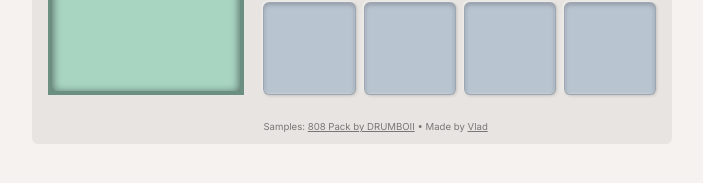
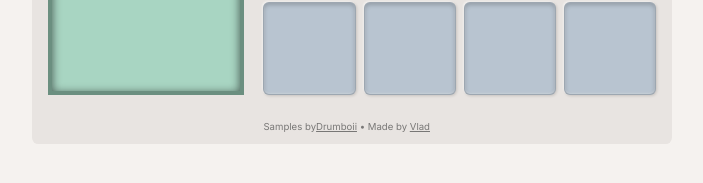
Before and after one commit to vladmdgolam/sample, a Next.js app: page / in a window 1280 px wide. Shown: the part 485-668 px from the top of the page, without its empty margins (288-991 px from the left). Built offline with nearby package versions, Linux system fonts and the light colour scheme.

Commit message:
fix: update sample credits text for clarity

```diff
--- a/components/PadGrid.tsx
+++ b/components/PadGrid.tsx
@@ -299,12 +299,12 @@ export const PadGrid: React.FC<PadGridProps> = ({ padKeys, keyToPadMapping, isDa
         {/* Credits */}
         <div className="hidden md:block" /> {/* Spacer for first column */}
         <div className="text-center md:text-left text-[2.5vw] md:text-[0.75vw] text-[var(--c-text-dark)] opacity-70 pt-[2vw] md:pt-[0.5vw]">
-          Samples: <a
+          Samples by<a
             href="https://drumboii.com/products/free-808-sample-pack"
             target="_blank"
             rel="noopener noreferrer"
             className="underline hover:opacity-80 transition-opacity"
-          >808 Pack by DRUMBOII</a> • Made by <a
+          >Drumboii</a> • Made by <a
             href="https://vladik.xyz/"
             target="_blank"
             rel="noopener noreferrer"
```
